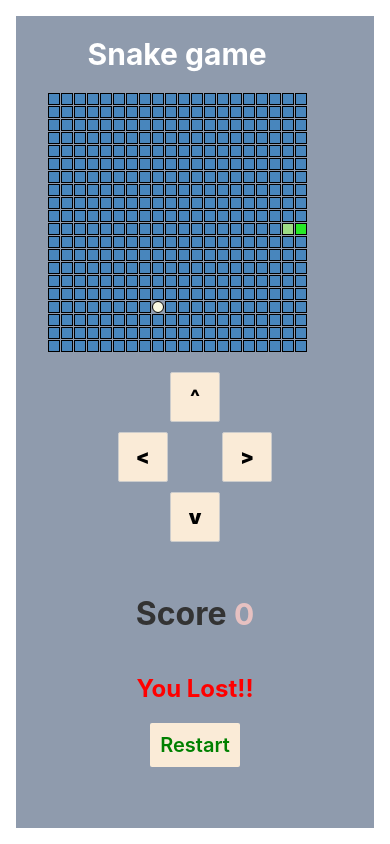
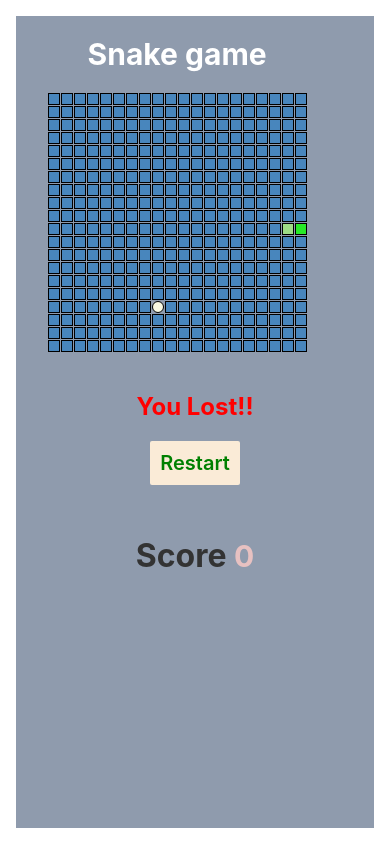
Before and after one commit to bhargavkumar1612/snake-game-with-svelte, a Svelte app: page / in a window 390 px wide. Built offline with nearby package versions, Linux system fonts and the light colour scheme.

Commit message:
corrections

```diff
--- a/src/App.svelte
+++ b/src/App.svelte
@@ -153,7 +153,12 @@
 			</div>
 		{/each}
 	</div>
+
 	<div class='md-move-buttons'>
+		{#if dead}
+			<h2 class='dead'>You Lost!!</h2>
+			<button class="md-restart-button" on:click={restart}>Restart</button>
+		{:else}
 			<div class="single-btn">
 				<button class="dir-btn" on:click={()=>{direction=[-1, 0]}}>{"^"}</button>
 			</div>
@@ -164,13 +169,13 @@
 			<div class="single-btn">
 				<button class="dir-btn" on:click={()=>{direction=[1, 0]}}>{"v"}</button>
 			</div>
+		{/if}
 	</div>
 	<div class='score-card'>
 		<h1>Score <span class="score">{score}</span></h1>
 		{#if dead}
-			<h2 class='dead'>You Lost!!</h2>
+			<h2 class='dead-lg'>You Lost!!</h2>
 			<h2 class='lg-info'>Hit ENTER to restart.</h2>
-			<button class="md-restart-button" on:click={restart}>Restart</button>
 		{/if}
 	</div>
 </div>
@@ -240,6 +245,9 @@
 	.dead{
 		color: red;
 	}
+	.dead-lg{
+		color: red;
+	}
 	.lg-info{
 		color: green;
 	}
@@ -296,6 +304,9 @@
 			font-size: 20px;
 			background-color: antiquewhite;
 		}
+		.dead-lg{
+			display: none;
+		}
 	}
 </style>
 
```
Lines whose indentation alone changed are shown as unchanged.
